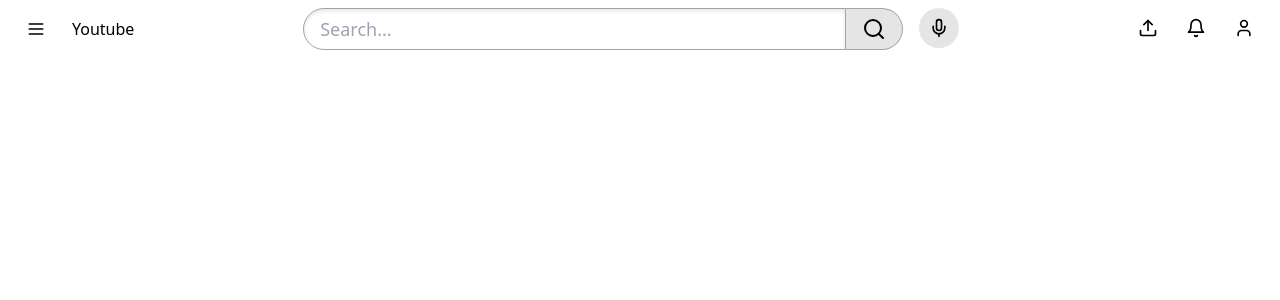
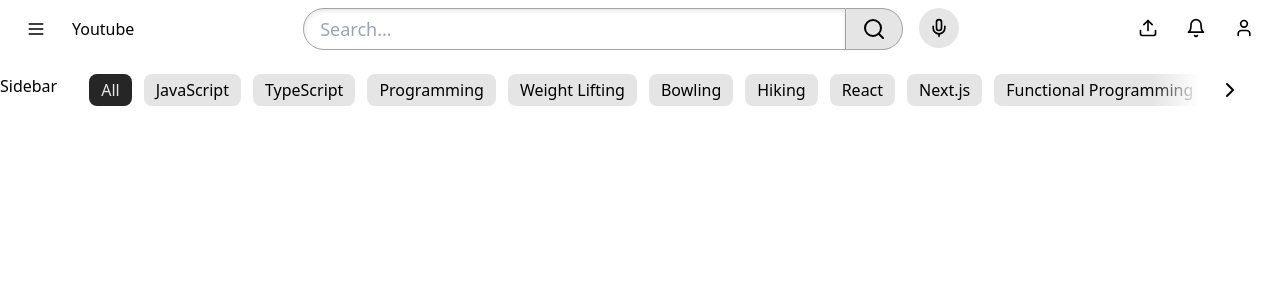
Before and after one commit to Mishrashubham10/youtube-react, a React (Vite) app: page / in a window 1280 px wide. Shown: the top 300 px of the page. Built offline with nearby package versions, Linux system fonts and the light colour scheme.

Commit message:
up to date

```diff
--- a/src/App.tsx
+++ b/src/App.tsx
@@ -1,11 +1,24 @@
-import PageHeader from "./layouts/PageHeader"
+import { useState } from 'react';
+import CategoryPills from './components/CategoryPills';
+import { categories } from './data/home';
+import PageHeader from './layouts/PageHeader';
 
 const App = () => {
+  const [selectedCategory, setSelectedCategory] = useState(categories[0])
+
   return (
     <div className="max-h-screen flex flex-col">
       <PageHeader />
+      <div className="grid grid-cols-[auto,1fr] flex-grow-1 overflow-auto">
+        <div>Sidebar</div>
+        <div className="overflow-x-hidden px-8 pb-4">
+        <div className="sticky top-0 bg-white z-10 pb-4">
+          <CategoryPills categories={categories} selectedCategory={selectedCategory} onSelect={setSelectedCategory} />
+        </div>
+        </div>
+      </div>
     </div>
-  )
-}
+  );
+};
 
-export default App
+export default App;
--- a/src/components/Button.tsx
+++ b/src/components/Button.tsx
@@ -2,13 +2,18 @@
 import { ComponentProps } from 'react';
 import { twMerge } from 'tailwind-merge';
 
-type ButtonProps = VariantProps<typeof buttonStyles> & ComponentProps<"button">;
+type ButtonProps = VariantProps<typeof buttonStyles> & ComponentProps<'button'>;
 
 const buttonStyles = cva(['transition-colors'], {
   variants: {
     variant: {
       default: ['bg-secondary', 'hover:bg-secondary-hover'],
       ghost: ['hover:bg-gray-100'],
+      dark: [
+        'bg-secondary-dark',
+        'hover:bg-secondary-dark-hover',
+        'text-secondary',
+      ],
     },
     size: {
       default: ['rounded', 'p-2'],
@@ -30,7 +35,12 @@
 });
 
 const Button = ({ variant, size, className, ...props }: ButtonProps) => {
-  return <button { ...props } className={twMerge(buttonStyles({ variant, size }), className)} />;
+  return (
+    <button
+      {...props}
+      className={twMerge(buttonStyles({ variant, size }), className)}
+    />
+  );
 };
 
 export default Button;
--- /dev/null
+++ b/src/components/CategoryPills.tsx
@@ -0,0 +1,104 @@
+import { ChevronLeft, ChevronRight } from 'lucide-react';
+import Button from './Button';
+import { useEffect, useRef, useState } from 'react';
+
+type CategoryPillProps = {
+  categories: string[];
+  selectedCategory: string;
+  onSelect: (category: string) => void;
+};
+
+const CategoryPills = ({
+  categories,
+  selectedCategory,
+  onSelect,
+}: CategoryPillProps) => {
+  const [isLeftVisible, setIsLeftVisible] = useState(false);
+  const [isRightVisible, setIsRightVisible] = useState(true);
+  const [translate, setTranslate] = useState(0);
+
+  const containerRef = useRef<HTMLDivElement>(null);
+
+  const TRANSLATE_AMOUNT = 200;
+
+  useEffect(() => {
+    if (containerRef.current === null) return
+
+    const observer = new ResizeObserver(entries => {
+        const container = entries[0]?.target
+
+        if (container == null) return
+    })
+
+    observer.observe(containerRef.current)
+
+    return () => {
+        observer.disconnect()
+    }
+  }, [categories, translate])
+
+  return (
+    <div className="overflow-x-hidden relative" ref={containerRef}>
+      <div
+        className="flex whitespace-nowrap gap-3 transition-transform w-[max-content]"
+        style={{ transform: `translateX(-${translate}px)` }}
+      >
+        {categories.map((category) => (
+          <Button
+            key={category}
+            onClick={() => onSelect(category)}
+            variant={selectedCategory === category ? 'dark' : 'default'}
+            className="py-1 px-3 rounded-lg whitespace-nowrap"
+          >
+            {category}
+          </Button>
+        ))}
+      </div>
+      {isLeftVisible && (
+        <div className="absolute left-0 top-1/2 -translate-y-1/2 bg-gradient-to-r from-white from-50% to-transparent w-24 h-full">
+          <Button
+            variant="ghost"
+            size="icon"
+            className="h-full aspect-square w-auto p-1.5"
+            onClick={() => {
+              setTranslate((translate) => {
+                const newTranslate = translate - TRANSLATE_AMOUNT;
+                if (newTranslate <= 0) return 0;
+                return newTranslate;
+              });
+            }}
+          >
+            <ChevronLeft />
+          </Button>
+        </div>
+      )}
+      {isRightVisible && (
+        <div className="absolute right-0 top-1/2 -translate-y-1/2 bg-gradient-to-l from-white from-50% to-transparent w-24 h-full flex justify-end">
+          <Button
+            variant="ghost"
+            size="icon"
+            className="h-full aspect-square w-auto p-1.5"
+            onClick={() => {
+              setTranslate((translate) => {
+                if (containerRef.current === null) {
+                  return translate;
+                }
+                const newTranslate = translate + TRANSLATE_AMOUNT;
+                const edge = containerRef.current.scrollWidth;
+                const widht = containerRef.current.clientWidth;
+                if (newTranslate + widht >= edge) {
+                  return edge - widht;
+                }
+                return newTranslate;
+              });
+            }}
+          >
+            <ChevronRight />
+          </Button>
+        </div>
+      )}
+    </div>
+  );
+};
+
+export default CategoryPills;
```
